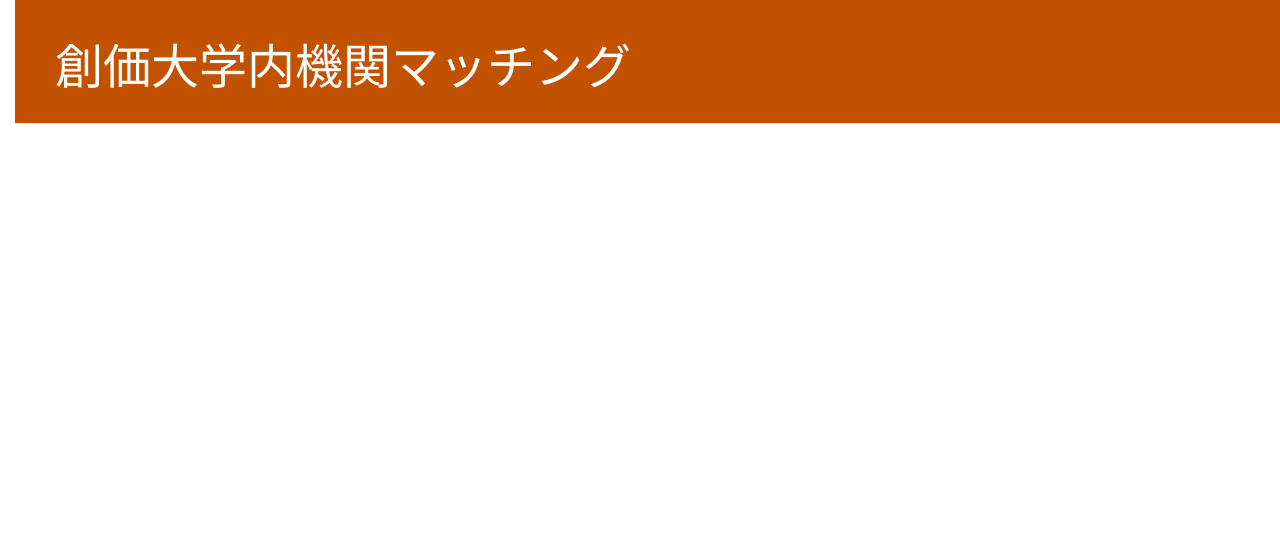
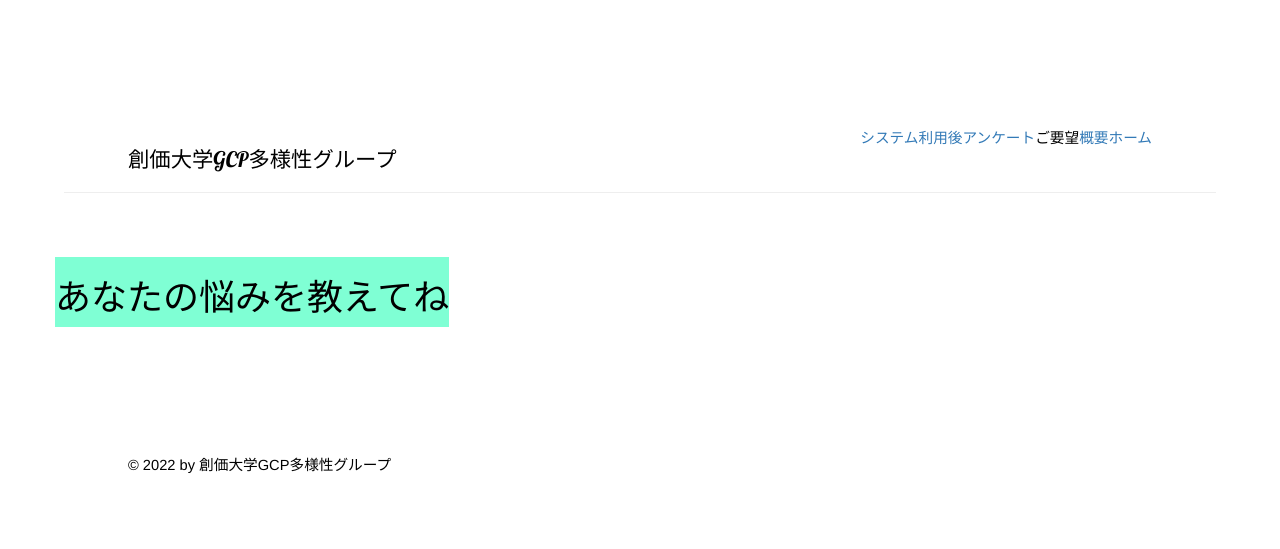
Before and after one commit to akiyamasoka/yukiyanagi, a Django app: page / in a window 1280 px wide. Shown: the top 549 px of the page. Run offline with Django 3.2, Linux system fonts and the light colour scheme; data that the repository does not hold is empty; some libraries are stand-ins or nearby versions.

Commit message:
Changed the HTML for the site.

```diff
--- a/blog/static/CSS/blog.css
+++ b/blog/static/CSS/blog.css
@@ -1,24 +1,3 @@
-h1 a, h2 a {
-    color: #C25100;
-    font-family: 'Lobster';
-}
-
-body {
-    padding-left: 15px;
-}
-
-.page-header {
-    background-color: #C25100;
-    margin-top: 0;
-    padding: 20px 20px 20px 40px;
-}
-
-.page-header h1, .page-header h1 a, .page-header h1 a:visited, .page-header h1 a:active {
-    color: #ffffff;
-    font-size: 36pt;
-    text-decoration: none;
-}
-
 .content {
     margin-left: 40px;
 }
@@ -53,3 +32,35 @@
 .post h2 a, .post h2 a:visited {
     color: #000000;
 }
+
+
+.page-header, .page-footer {
+    white-space: nowrap;
+    background-color: white;
+    color: black;
+    font-size: 11pt;
+    margin: 5%;
+    padding: 5%;
+    float: inherit;
+}
+
+.page-header h1 {
+    float: left;
+    font-size: 16pt;
+}
+
+.page-header p {
+    float: right;
+}
+
+.green {
+    background-color: aquamarine;
+    font-size: 24pt;
+    color: black;
+    margin: 0px;
+    float: inherit;
+}
+
+.not_new_line {
+    white-space: nowrap;
+}
--- a/blog/templates/blog/base.html
+++ b/blog/templates/blog/base.html
@@ -13,7 +13,14 @@
 
 <body>
     <div class="page-header">
-        <h1><a href="/">創価大学内機関マッチング</a></h1>
+        <div class="not_new_line">
+            <h1>創価大学GCP多様性グループ</h1>
+            <p><a href="/">ホーム</a></p>
+            <p><a href="/">概要</a></p>
+            <p>ご要望</p>
+            <p><a>システム利用後アンケート</a></p>
+        </div>
+        <p></p>
         {% if user.is_authenticated %}
             <a href="{% url 'post_new' %}" class="top-menu"><span class="glyphicon glyphicon-plus"></span></a>
         {% endif %}
@@ -26,6 +33,9 @@
             </div>
         </div>
     </div>
+    <div class="page-footer">
+        <p>&copy; 2022 by 創価大学GCP多様性グループ</p>
+    </div>
 
 </body>
 
--- a/blog/templates/blog/post_detail.html
+++ b/blog/templates/blog/post_detail.html
@@ -1,6 +1,7 @@
 {% extends 'blog/base.html' %}
 
 {% block content %}
+    <div class="green">
         <div class="post">
             {% if user.is_authenticated %}
                 <a class="btn btn-default" href="{% url 'post_edit' pk=post.pk %}"><span class="glyphicon glyphicon-pencil"></span></a>
@@ -8,4 +9,5 @@
             <h2>{{ post.title }}</h2>
             <p>{{ post.text|linebreaksbr }}</p>
         </div>
+    </div>
 {% endblock %}
--- a/blog/templates/blog/post_list.html
+++ b/blog/templates/blog/post_list.html
@@ -1,9 +1,12 @@
 {% extends 'blog/base.html' %}
 
 {% block content %}
-    {% for post in posts %}
-        <div class="post">
-            <h2><a href="{% url 'mid_post_list' pk=post.pk %}">{{ post.title }}</a></h2>
-        </div>
-    {% endfor %}
+    <div class="green">
+        <h1>あなたの悩みを教えてね</h1>
+        {% for post in posts %}
+            <div class="post">
+                <h2><a href="{% url 'mid_post_list' pk=post.pk %}">{{ post.title }}</a></h2>
+            </div>
+        {% endfor %}
+    </div>
 {% endblock %}
```
Also changed, not shown: blog/templates/blog/last_post_list.html (added, +11 -0 lines), blog/templates/blog/mid_post_list.html (+7 -5 lines), blog/templates/blog/post_result.html (+7 -5 lines). Lines whose indentation alone changed are shown as unchanged.
